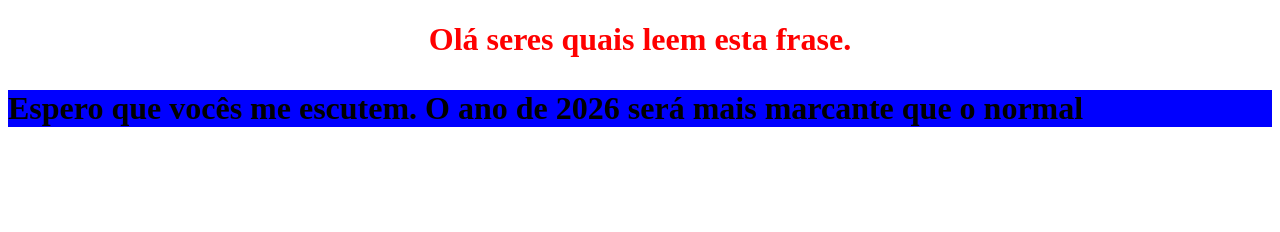
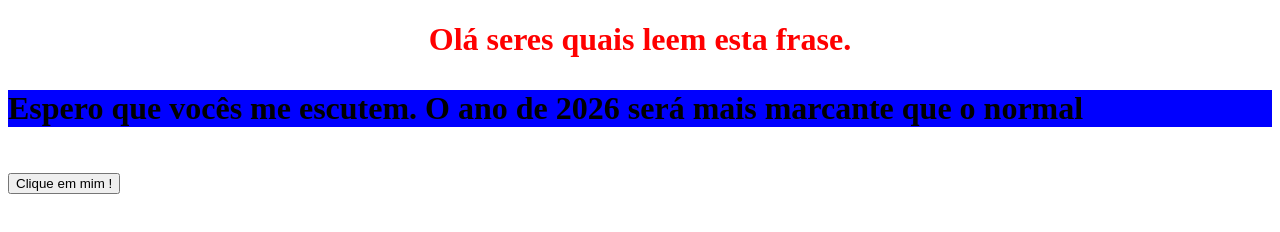
Before and after one commit to kaiobely/teste-escolar, a plain HTML site: page index.html in a window 1280 px wide. Drawn offline with Linux system fonts and the light colour scheme.

Commit message:
Update index.html

```diff
--- a/index.html
+++ b/index.html
@@ -7,5 +7,6 @@
   <body>
     <h1 class="titulo">Olá seres quais leem esta frase. <h1>
       <p class="paraga">Espero que vocês me escutem. O ano de 2026 será mais marcante que o normal</p>
+      <button class="botao"> Clique em mim !</button>
   </body>
 </html>
```
